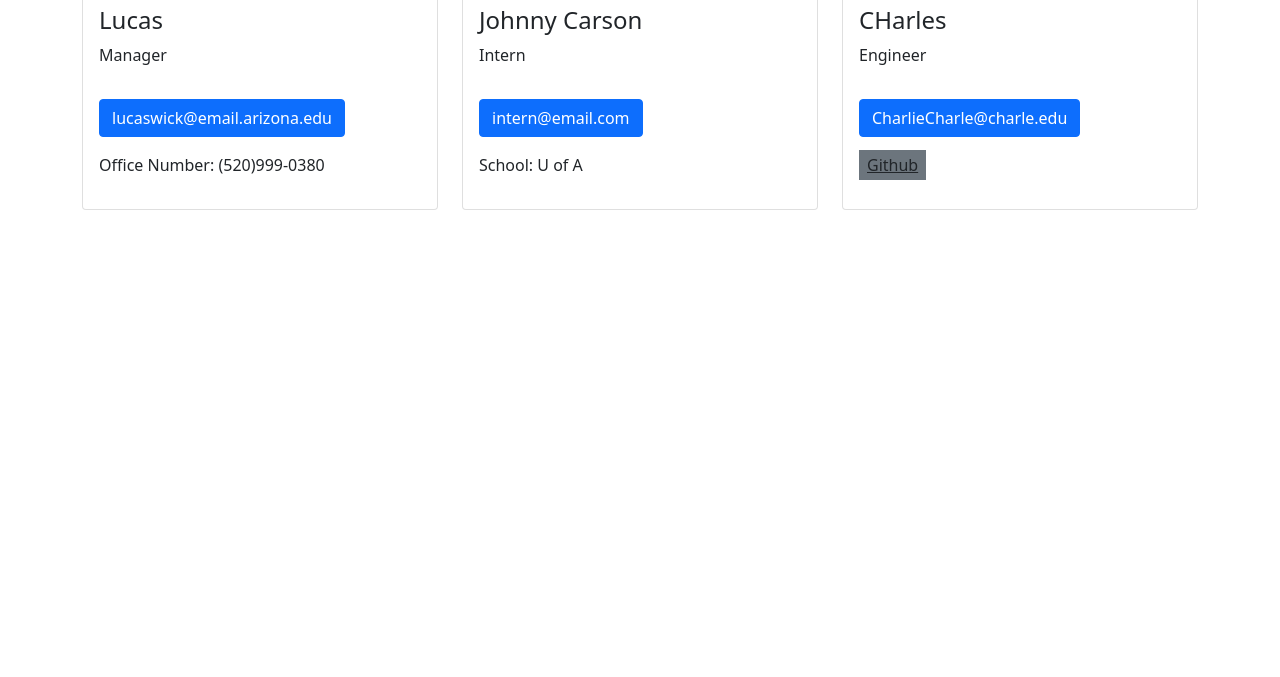
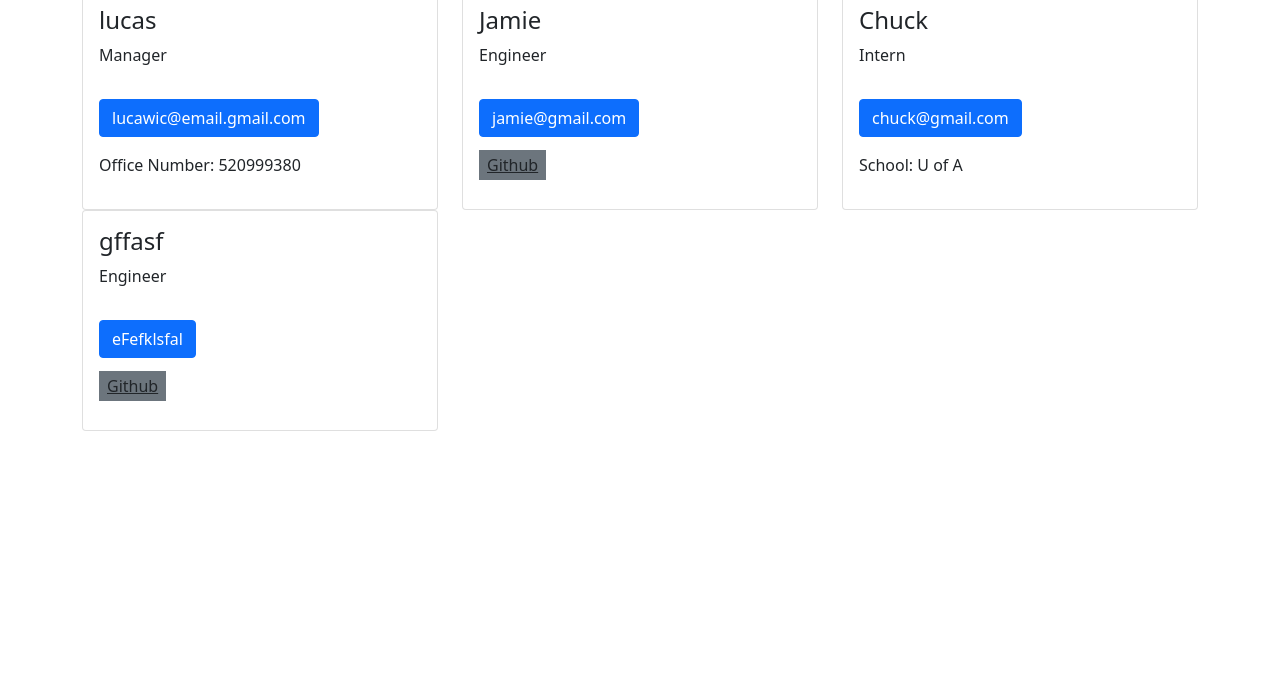
Before and after one commit to lucawic/Team-Profile-Generator, a website: page dist/index.html in a window 1280 px wide. Shown: the part 123-800 px from the top of the page. Drawn offline with nearby package versions, Linux system fonts and the light colour scheme.

```diff
--- a/dist/index.html
+++ b/dist/index.html
@@ -23,6 +23,9 @@
                   <li class="nav-item">
                     <a class="nav-link text-white " href="#">Home <span class="sr-only">(current)</span></a>
                   </li>
+                  <li class="nav-item">
+                    <a class="nav-link text-white " href="">GitHub</a>
+                  </li>
             </nav>
           </div>
         </header>
@@ -34,10 +37,10 @@
     <div class="col-sm-4">
       <div class="card">
         <div class="card-body">
-          <h4 class="card-title">Lucas</h4>
+          <h4 class="card-title">lucas</h4>
           <p class="card-text">Manager</p>
-          <a class="btn btn-primary my-3" href="mailto:lucaswick@email.arizona.edu">lucaswick@email.arizona.edu</a>
-          <p>Office Number: (520)999-0380</p>
+          <a class="btn btn-primary my-3" href="mailto:lucawic@email.gmail.com ">lucawic@email.gmail.com </a>
+          <p>Office Number: 520999380</p>
         </div>
       </div>
     </div>
@@ -45,9 +48,25 @@
     <div class="col-sm-4">
       <div class="card">
         <div class="card-body">
-          <h4 class="card-title">Johnny Carson</h4>
+          <h4 class="card-title">Jamie</h4>
+          <p class="card-text">Engineer</p>
+          <a class="btn btn-primary my-3" href="mailto:jamie@gmail.com">jamie@gmail.com</a>
+
+    <p>
+      <a class="ml-2 my-1 px-2 py-1 bg-secondary text-dark" href="github.com/jamie">
+        Github
+      </a>
+    </p>
+        </div>
+      </div>
+    </div>
+
+    <div class="col-sm-4">
+      <div class="card">
+        <div class="card-body">
+          <h4 class="card-title">Chuck</h4>
           <p class="card-text">Intern</p>
-          <a class="btn btn-primary my-3" href="mailto:intern@email.com">intern@email.com</a>
+          <a class="btn btn-primary my-3" href="mailto:chuck@gmail.com">chuck@gmail.com</a>
           <p>School: U of A</p>
         </div>
       </div>
@@ -56,12 +75,12 @@
     <div class="col-sm-4">
       <div class="card">
         <div class="card-body">
-          <h4 class="card-title">CHarles</h4>
+          <h4 class="card-title">gffasf</h4>
           <p class="card-text">Engineer</p>
-          <a class="btn btn-primary my-3" href="mailto:CharlieCharle@charle.edu">CharlieCharle@charle.edu</a>
+          <a class="btn btn-primary my-3" href="mailto:eFefklsfal">eFefklsfal</a>
 
     <p>
-      <a class="ml-2 my-1 px-2 py-1 bg-secondary text-dark" href="charlehub">
+      <a class="ml-2 my-1 px-2 py-1 bg-secondary text-dark" href="ffkasfkf">
         Github
       </a>
     </p>
@@ -74,6 +93,5 @@
       </main>
       <script src="https://cdnjs.cloudflare.com/ajax/libs/popper.js/2.9.2/umd/popper.min.js"></script>
       <script src="https://cdnjs.cloudflare.com/ajax/libs/twitter-bootstrap/5.1.0/js/bootstrap.min.js"></script>
-
       </body>
       </html>
```
Also changed, not shown: README.md.
